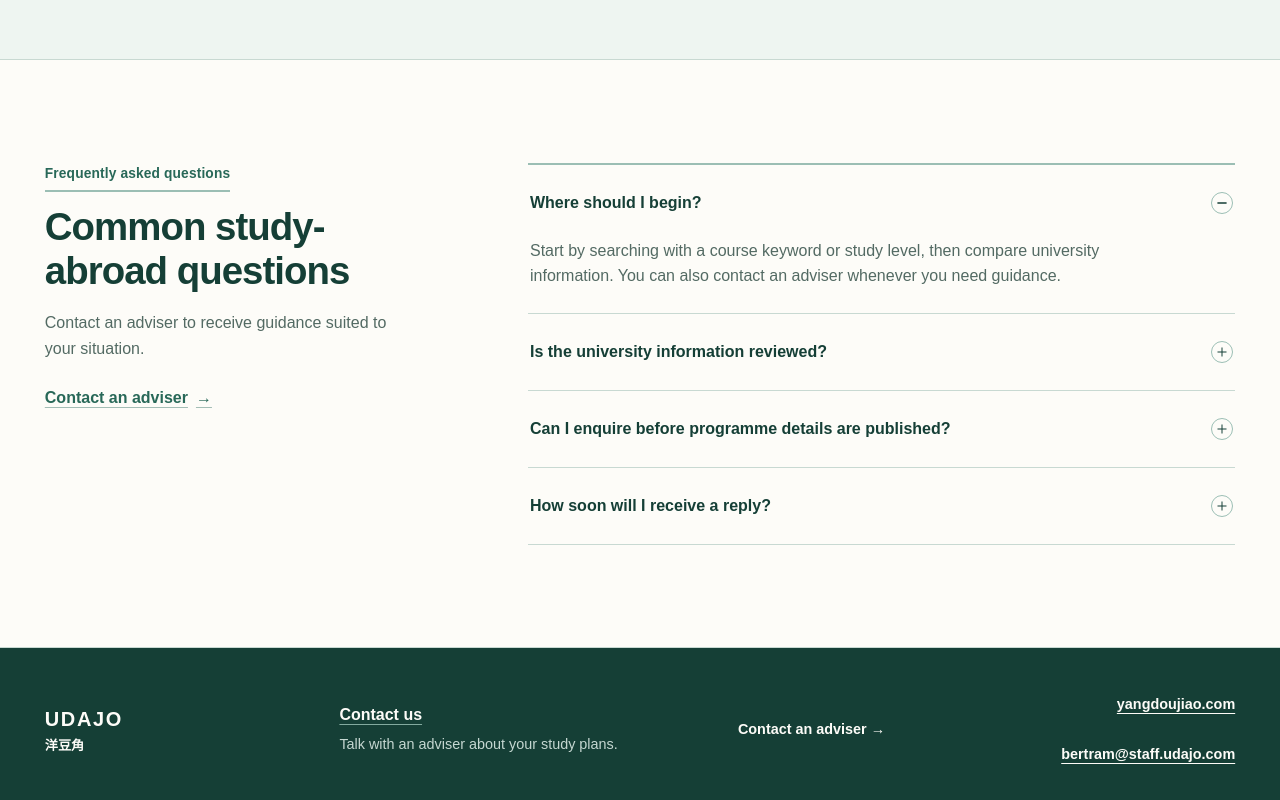
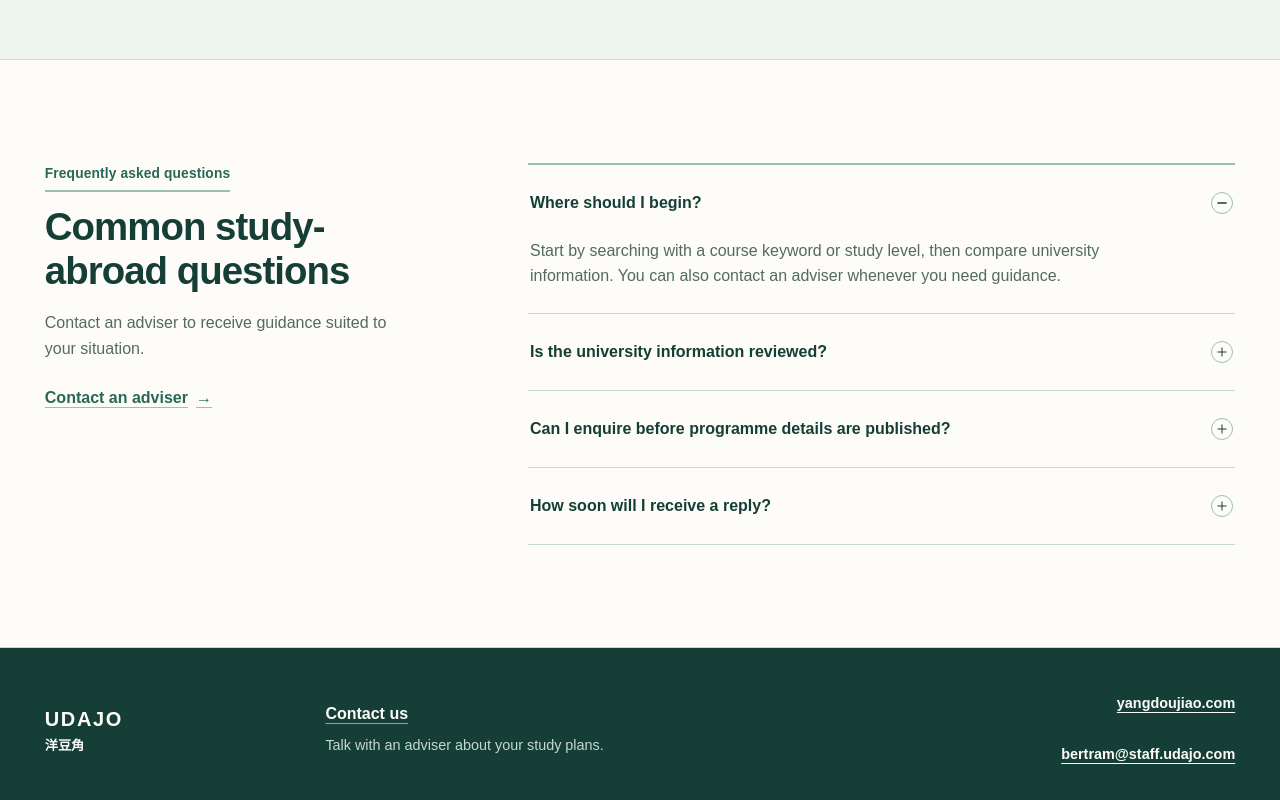
Before and after one commit to xw042543-commits/company-website, a Next.js app in the folder frontend/: page /en in a window 1280 px wide. Shown: the part 3011-3811 px from the top of the page. Built offline with nearby package versions, Linux system fonts and the light colour scheme; no server answers.

Commit message:
fix: limit footer contact link to text

```diff
--- a/frontend/src/app/globals.css
+++ b/frontend/src/app/globals.css
@@ -247,11 +247,9 @@ main [id], section[id] { scroll-margin-top: 94px; }
 .footer-brand { display: flex; flex-direction: column; color: var(--paper); }
 .footer-brand strong { font-size: 1.25rem; letter-spacing: .08em; }
 .footer-brand span { font-size: .82rem; font-weight: 700; }
-.footer-contact-copy { min-height: 64px; display: flex; align-items: center; justify-content: space-between; gap: 28px; padding: 10px 14px; border-radius: 6px; color: #c5d7d1; text-decoration: none; transition: background-color 180ms var(--ease-out), color 180ms var(--ease-out); }
-.footer-contact-copy strong { display: block; margin-bottom: 5px; color: var(--paper); font-size: 1rem; text-decoration: underline; text-decoration-color: #83aa9f; text-underline-offset: 4px; }
-.footer-contact-copy > span:first-child > span { display: block; font-size: .9rem; }
-.footer-contact-copy:hover { background: rgb(255 255 255 / 7%); color: #fff; }
-.footer-contact-label { flex: 0 0 auto; color: var(--paper); font-size: .9rem; font-weight: 760; }
+.footer-contact { display: flex; flex-direction: column; align-items: flex-start; gap: 7px; color: #c5d7d1; font-size: .9rem; }
+.footer-contact-link { color: var(--paper); font-size: 1rem; font-weight: 760; text-decoration: underline; text-decoration-color: #83aa9f; text-underline-offset: 4px; transition: color 180ms var(--ease-out), text-decoration-color 180ms var(--ease-out); }
+.footer-contact-link:hover { color: #fff; text-decoration-color: #fff; }
 .footer-note { display: flex; flex-direction: column; gap: 2px; text-align: right; }
 .footer-note a { color: var(--paper); font-weight: 700; overflow-wrap: anywhere; }
 .footer-note span { font-size: .8rem; }
@@ -580,7 +578,6 @@ input[aria-invalid="true"] { border-color: var(--danger); box-shadow: 0 0 0 3px
   .school-image { height: 110px; min-height: 110px; }
   .footer-grid { grid-template-columns: 1fr; gap: 24px; }
   .footer-note { grid-column: auto; }
-  .footer-contact-copy { align-items: flex-start; flex-direction: column; gap: 12px; }
   .adviser-list { grid-template-columns: minmax(0, 1fr); }
   .adviser-contact { display: grid; grid-template-columns: 180px minmax(0, 1fr); gap: 24px; }
   .adviser-contact + .adviser-contact { border-left: 0; border-top: 1px solid var(--line); }
--- a/frontend/src/components/site-chrome.tsx
+++ b/frontend/src/components/site-chrome.tsx
@@ -27,10 +27,10 @@ export function SiteChrome({ locale, signedIn, children }: { locale: Locale; sig
     <footer className="site-footer"><div className="container footer-grid">
       <div className="footer-brand"><strong>UDAJO</strong><span>洋豆角</span></div>
       <div className="footer-contact">
-        <Link className="footer-contact-copy" href={`/${locale}/about#enquiry`}>
-          <span><strong>{words(locale, "联系我们", "Contact us")}</strong><span>{words(locale, "与留学顾问沟通你的升学计划。", "Talk with an adviser about your study plans.")}</span></span>
-          <span className="footer-contact-label">{words(locale, "联系顾问", "Contact an adviser")} <span aria-hidden="true">→</span></span>
+        <Link className="footer-contact-link" href={`/${locale}/about#enquiry`}>
+          {words(locale, "联系我们", "Contact us")}
         </Link>
+        <span>{words(locale, "与留学顾问沟通你的升学计划。", "Talk with an adviser about your study plans.")}</span>
       </div>
       <p className="footer-note"><a href={`https://${companyProfile.domain}`}>{companyProfile.domain}</a><br /><a href={`mailto:${companyProfile.publicEmail}`}>{companyProfile.publicEmail}</a></p>
     </div></footer>
```
Also changed, not shown: 1 other file (tests, documents, lock files or other folders).
